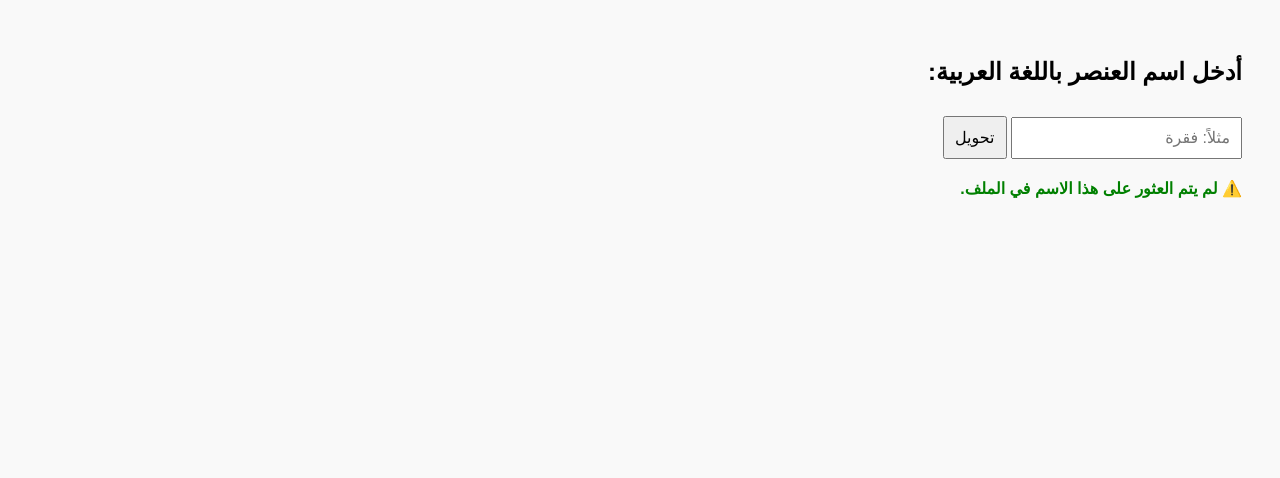
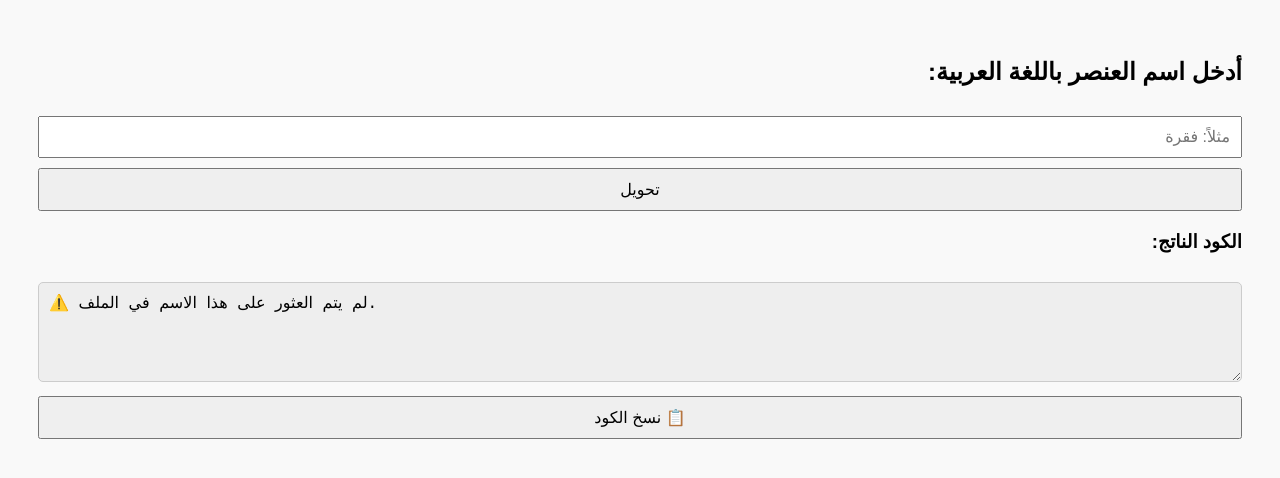
Before and after one commit to Afc4500q/V, a plain HTML site: page index.html in a window 1280 px wide. Both pictures are taken after a click on the button "تحويل". Drawn offline with Linux system fonts and the light colour scheme.

Commit message:
Update index.html

```diff
--- a/index.html
+++ b/index.html
@@ -11,29 +11,23 @@
       padding: 30px;
       background: #f9f9f9;
     }
-    input, button {
+    input, button, textarea {
       padding: 10px;
       font-size: 16px;
       margin-top: 10px;
+      width: 100%;
+      box-sizing: border-box;
     }
-    #result {
+    #resultContainer {
       margin-top: 20px;
-      font-weight: bold;
-      color: green;
     }
-    code {
+    textarea {
+      height: 100px;
       background: #eee;
-      padding: 10px;
+      border: 1px solid #ccc;
       border-radius: 5px;
-      display: block;
-      white-space: pre-wrap;
       direction: ltr;
-      font-size: 15px;
-    }
-    #copyBtn {
-      margin-top: 10px;
-      padding: 6px 10px;
-      font-size: 14px;
+      font-family: monospace;
     }
   </style>
 </head>
@@ -43,37 +37,36 @@
   <input type="text" id="arabicInput" placeholder="مثلاً: فقرة">
   <button onclick="getTag()">تحويل</button>
 
-  <div id="result"></div>
-  <button id="copyBtn" style="display:none;" onclick="copyCode()">📋 نسخ الكود</button>
+  <div id="resultContainer" style="display:none;">
+    <h3>الكود الناتج:</h3>
+    <textarea id="codeOutput" readonly></textarea>
+    <button onclick="copyCode()">📋 نسخ الكود</button>
+  </div>
 
   <script>
     let tags = {};
 
-    // تحميل ملف JSON
+    // تحميل ملف JSON من نفس المجلد
     fetch('main.json')
       .then(response => {
-        if (!response.ok) {
-          throw new Error("فشل تحميل main.json");
-        }
+        if (!response.ok) throw new Error("فشل تحميل main.json");
         return response.json();
       })
-      .then(data => {
-        tags = data;
-      })
+      .then(data => tags = data)
       .catch(error => {
-        document.getElementById("result").innerText = "⚠️ خطأ في تحميل ملف البيانات.";
+        alert("⚠️ خطأ في تحميل ملف البيانات.");
         console.error(error);
       });
 
     function getTag() {
       const key = document.getElementById("arabicInput").value.trim();
       const result = tags[key];
-      const output = document.getElementById("result");
-      const copyBtn = document.getElementById("copyBtn");
+      const resultBox = document.getElementById("resultContainer");
+      const codeOutput = document.getElementById("codeOutput");
 
       if (!result) {
-        output.innerHTML = "⚠️ لم يتم العثور على هذا الاسم في الملف.";
-        copyBtn.style.display = "none";
+        codeOutput.value = "⚠️ لم يتم العثور على هذا الاسم في الملف.";
+        resultBox.style.display = "block";
         return;
       }
 
@@ -89,17 +82,15 @@
         htmlCode = result;
       }
 
-      output.innerHTML = `الكود المقترح هو:<br><code id="codeBlock">${htmlCode}</code>`;
-      copyBtn.style.display = "inline-block";
+      codeOutput.value = htmlCode;
+      resultBox.style.display = "block";
     }
 
     function copyCode() {
-      const code = document.getElementById("codeBlock").innerText;
-      navigator.clipboard.writeText(code).then(() => {
-        alert("✅ تم نسخ الكود بنجاح!");
-      }).catch(() => {
-        alert("❌ فشل النسخ!");
-      });
+      const textarea = document.getElementById("codeOutput");
+      textarea.select();
+      document.execCommand("copy");
+      alert("✅ تم نسخ الكود!");
     }
   </script>
 
```
